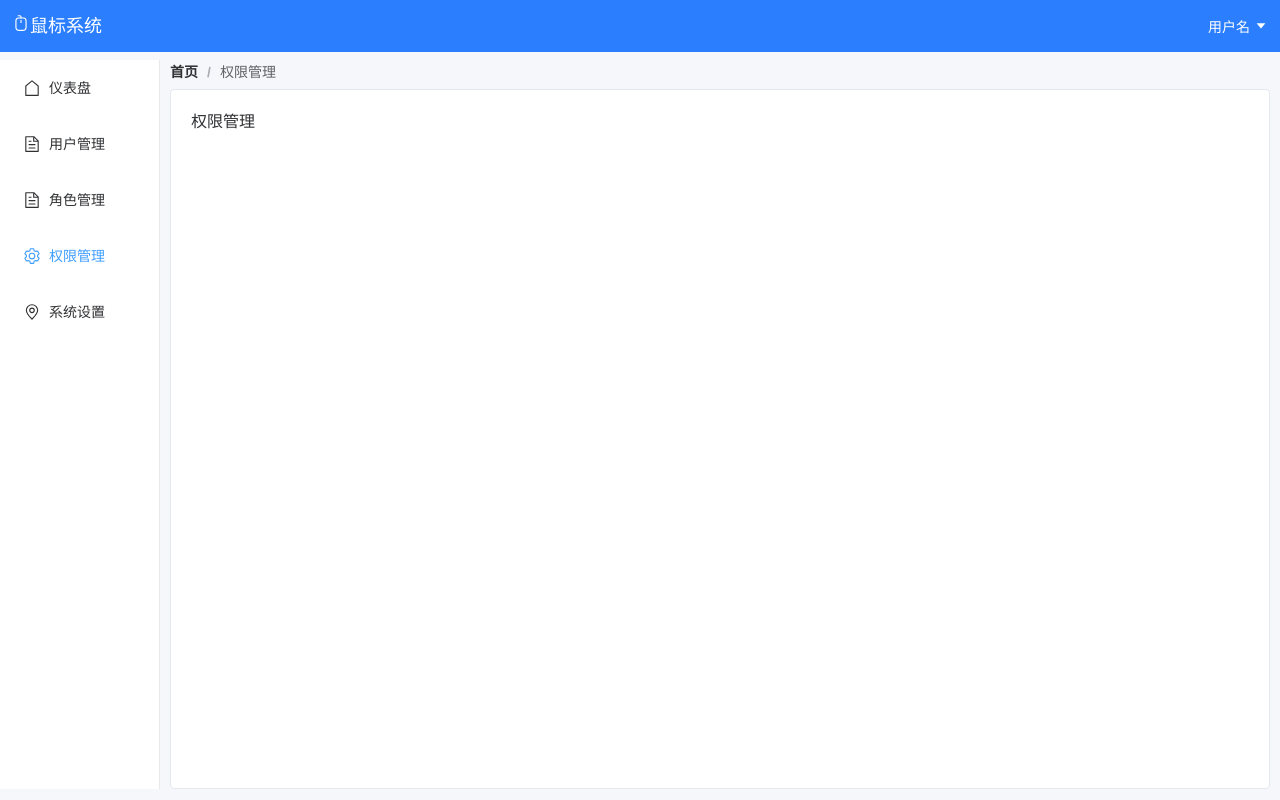
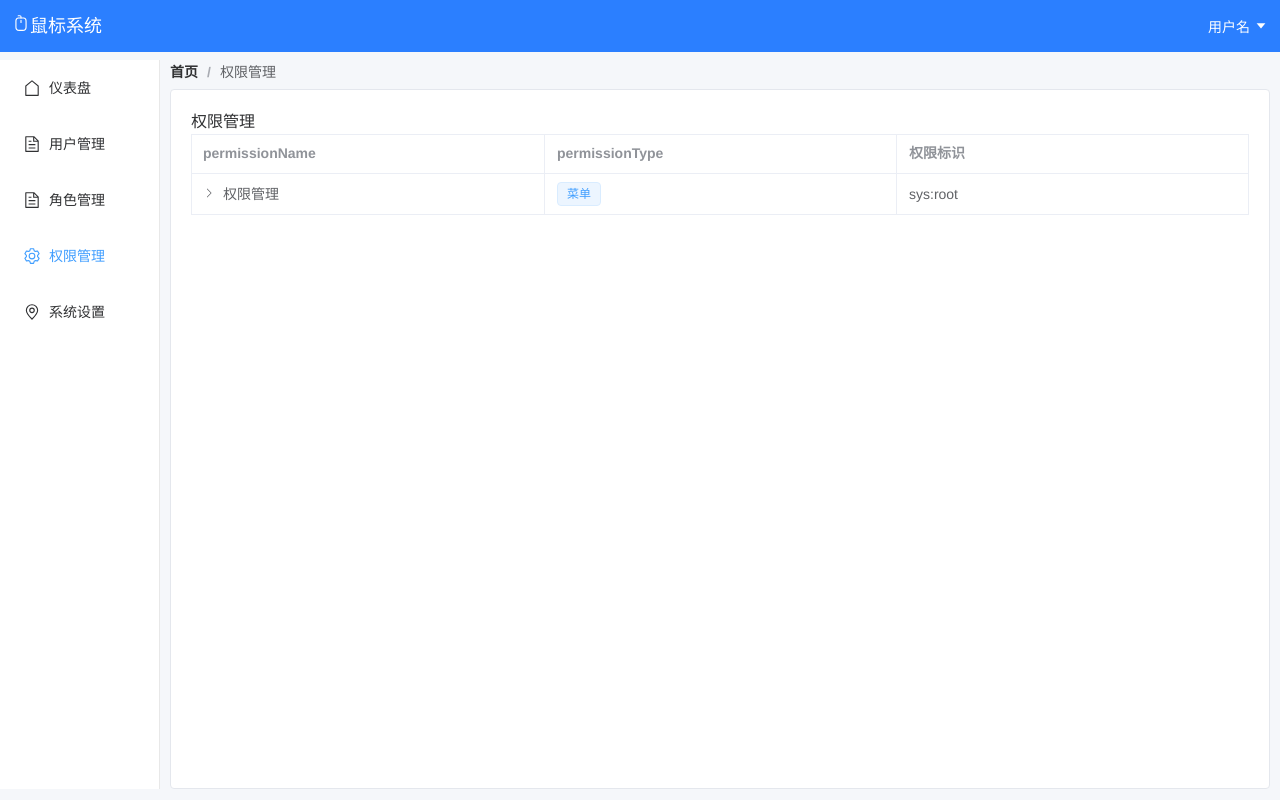
Before and after one commit to fightAllTime/admin-vue3, a Vue app: page /permission in a window 1280 px wide. Built offline with nearby package versions, Linux system fonts and the light colour scheme; sample sign-in values are in the browser's storage.

Commit message:
2024-05-15 开发权限管理页面（2/10）：编辑table并实时渲染判断项

```diff
--- a/src/pages/permission/api/index.ts
+++ b/src/pages/permission/api/index.ts
@@ -1,12 +1,32 @@
+type PermissionType = "MENU" | "BUTTON" | "API";
+
 interface PermissionRow {
   permissionId: string;
   permissionName: string;
   permissionCode: string;
+  permissionType: PermissionType;
+
   parentId: string | null;
+
+  routePath?: string;
+  component?: string;
+  icon: string;
+
+  sortOrder?: number;
 }
 
 interface PermissionNode extends PermissionRow {
   children?: PermissionNode[];
 }
 
-export type { PermissionRow, PermissionNode };
+interface PermissionTypeMeta {
+  label: string;
+  type: string;
+}
+
+export type {
+  PermissionType,
+  PermissionRow,
+  PermissionNode,
+  PermissionTypeMeta,
+};
--- a/src/pages/permission/index.vue
+++ b/src/pages/permission/index.vue
@@ -1,30 +1,54 @@
 <template>
     <div>
         权限管理
+        <el-table :data="treeData" style="width: 100%" row-key="permissionId" border lazy
+            :tree-props="{ children: 'children' }">
+            <el-table-column prop="permissionName" label="permissionName" />
+            <el-table-column prop="permissionType" label="permissionType">
+                <template #default="{ row }">
+                    <el-tag :type="getPermissionMeta(row.permissionType).type">{{
+                        getPermissionMeta(row.permissionType).label }}</el-tag>
+                </template>
+            </el-table-column>
+            <el-table-column prop="permissionCode" label="权限标识" />
+        </el-table>
     </div>
 </template>
 
 <script setup lang="ts">
-import type { PermissionRow, PermissionNode } from './api';
+import type { PermissionType, PermissionRow, PermissionNode, PermissionTypeMeta } from './api';
 const mockData: PermissionRow[] = [
     {
-        permissionId: 'root',
-        permissionName: '初始节点',
-        permissionCode: 'code_0',
+        permissionId: 'sys_root',
+        permissionName: '权限管理',
+        permissionCode: 'sys:root',
+        permissionType: 'MENU',
         parentId: null,
+        routePath: '/permission/permissionMain',
+        component: 'PermissionMain.vue',
+        icon: 'Permission',
+        sortOrder: 0
     },
     {
-        permissionId: '1',
-        permissionName: '节点1',
-        permissionCode: 'code_0_1',
-        parentId: 'root'
+        permissionId: 'sys_user',
+        permissionName: '用户管理',
+        permissionCode: 'sys:user',
+        permissionType: 'MENU',
+        parentId: 'sys_root',
+        routePath: '/system/user',
+        component: 'SystemUser.vue',
+        icon: 'User',
+        sortOrder: 1
     },
     {
-        permissionId: '2',
-        permissionName: '节点2',
-        permissionCode: 'code_0_2',
-        parentId: 'root'
-    },
+        permissionId: 'sys_user_add',
+        permissionName: '用户管理新增',
+        permissionCode: 'sys:user:add',
+        permissionType: 'BUTTON',
+        parentId: 'sys_user',
+        icon: 'Add',
+        sortOrder: 2
+    }
 ]
 
 const buildTree = (list: PermissionRow[]): PermissionNode[] => {
@@ -52,8 +76,18 @@ const buildTree = (list: PermissionRow[]): PermissionNode[] => {
     return roots
 }
 
-const TreeData = buildTree(mockData)
-console.log('TreeData', TreeData);
+const treeData = buildTree(mockData)
+
+const permissionTypeMap: Record<PermissionType, PermissionTypeMeta> = {
+    MENU: { label: '菜单', type: 'primary' },
+    BUTTON: { label: '按钮', type: 'success' },
+    API: { label: '接口', type: 'warning' },
+}
+
+const getPermissionMeta = (type: PermissionType) => {
+    return permissionTypeMap[type]
+}
+
 
 </script>
 
```
Lines whose indentation alone changed are shown as unchanged.
